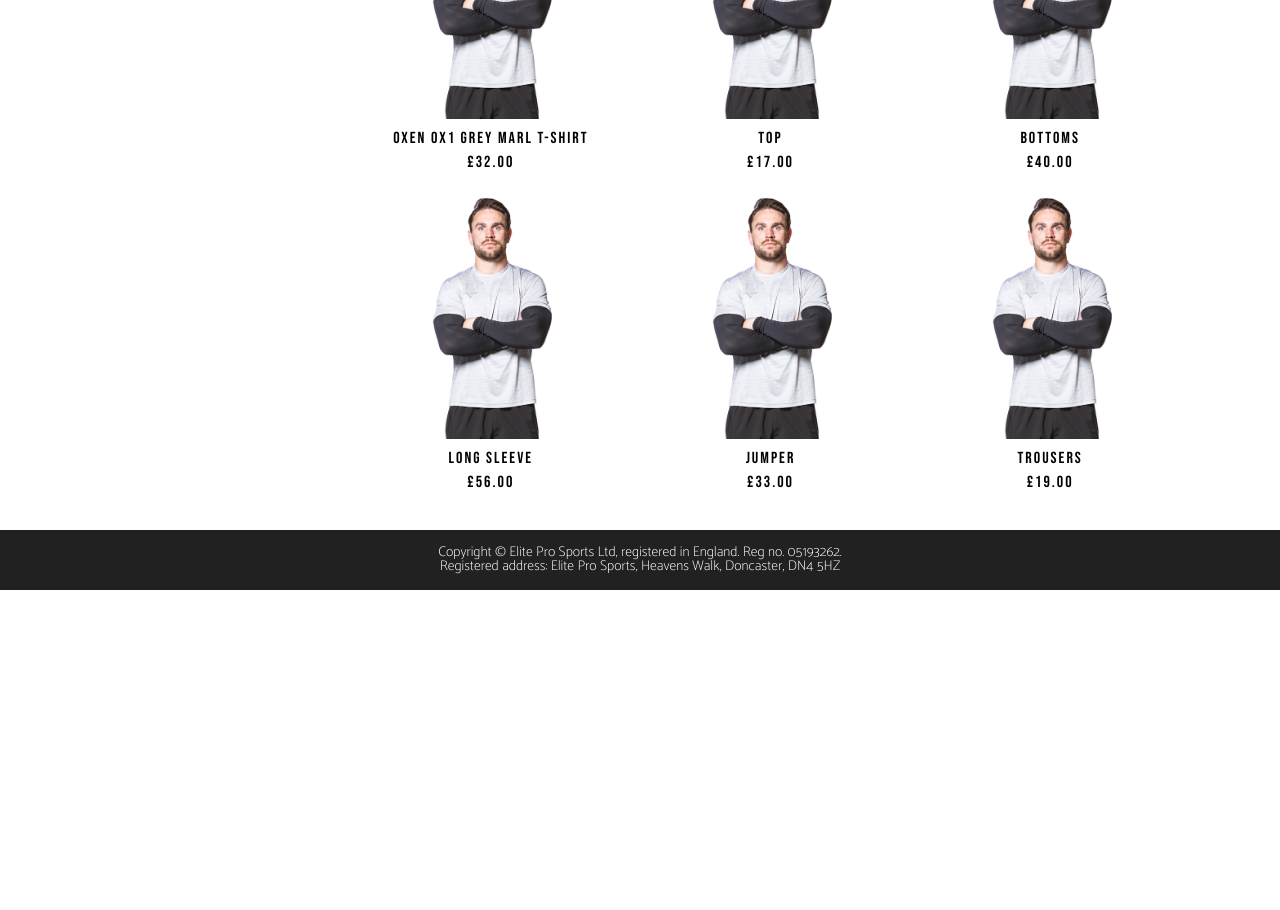
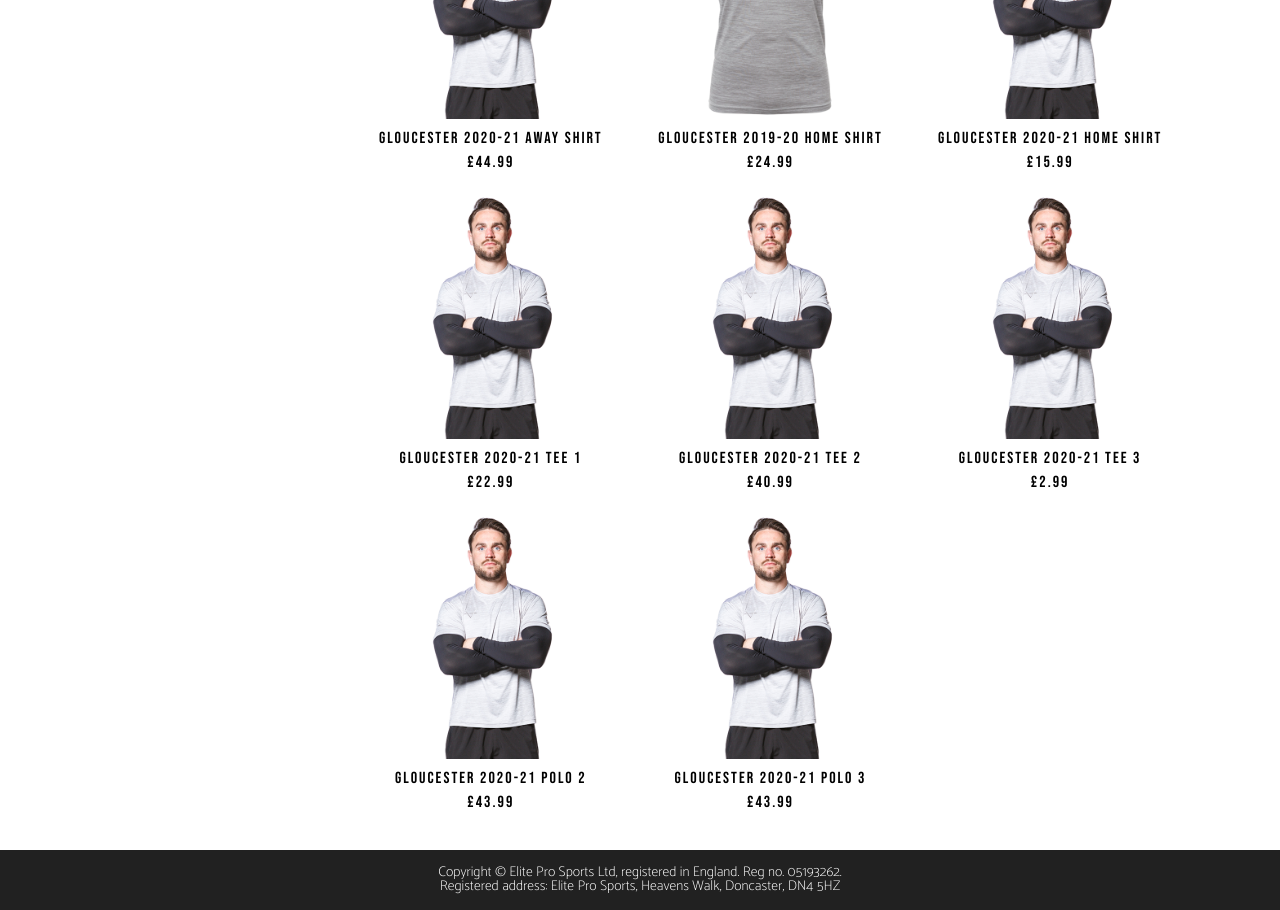
Before and after one commit to CraigJHorne/eps-website, a React (Create React App) app: page /shop/gloucesterrugby in a window 1280 px wide. Shown: the part 320-1230 px from the top of the page. Before the commit the page ends 910 px from the top, so only its background shows below. Built offline with nearby package versions, Linux system fonts and the light colour scheme.

Commit message:
created dynamic categories

```diff
--- a/src/App.js
+++ b/src/App.js
@@ -17,13 +17,22 @@
         <Route path="/shop/leedsrhinos">
           <Header />
           <Navigation />
-          <Product />
+          <Category
+          team="Leeds Rhinos"/>
+          <Footer />
+        </Route>
+        <Route path="/shop/doncasterrovers">
+          <Header />
+          <Navigation />
+          <Category
+          team="Doncaster Rovers"/>
           <Footer />
         </Route>
         <Route path="/shop/gloucesterrugby">
           <Header />
           <Navigation />
-          <Category />
+          <Category
+          team="Gloucester Rugby"/>
           <Footer />
         </Route>
         <Route path="/checkout">
@@ -32,10 +41,30 @@
           <Checkout />
           <Footer />
         </Route>
+        <Route path="/shop/oxen">
+          <Header />
+          <Navigation />
+          <Category
+          team="Oxen"/>
+          <Footer />
+        </Route>
+        <Route path="/shop/sale">
+          <Header />
+          <Navigation />
+          <Category
+          team="Sale"/>
+          <Footer />
+        </Route>
         <Route path="/login">
           <Header />
           <Navigation />
           Login
+          <Footer />
+        </Route>
+        <Route path="/shop/product/">
+          <Header />
+          <Navigation />
+          <Product />
           <Footer />
         </Route>
         <Route path="/">
--- a/src/Components/CategoryLayout.js
+++ b/src/Components/CategoryLayout.js
@@ -1,10 +1,11 @@
 import React from 'react';
 import '../Components/CategoryLayout.css';
 import ItemsCard from '../Components/ItemsCard';
+import data from '../data.js';
 
 
 
-function CategoryLayout() {
+function CategoryLayout( {team} ) {
 
   return (
     <div className="categorylayout">
@@ -16,53 +17,22 @@
     <div className="category__right">
 
     <div className="category__info">
-    <span className="category__infoGrey">Home / Shop / </span><span className="category__infoBlack">Category</span>
+    <span className="category__infoGrey">Home / Shop / </span><span className="category__infoBlack">{team}</span>
     </div>
 
     <div className="category__items">
 
+    {data.products.filter(product => product.team.includes(team)).map(filteredProduct =>
+
     	<ItemsCard
-        itemId="10002"
-    	itemImageOne="/images/Product2.jpg"
-    	itemImageTwo="/images/Product1.jpg"
-    	itemName="Oxen OX1 Grey Marl T-Shirt"
-    	itemPrice="32.00"
+        itemId={filteredProduct.id}
+    	itemImageOne={filteredProduct.imageOne}
+    	itemImageTwo={filteredProduct.imageTwo}
+    	itemName={filteredProduct.name}
+    	itemPrice={filteredProduct.price}
     	/>
-    	<ItemsCard
-        itemId="10003"
-    	itemImageOne="/images/Product2.jpg"
-    	itemImageTwo="/images/Product1.jpg"
-    	itemName="Top"
-    	itemPrice="17.00"
-    	/>
-    	<ItemsCard
-        itemId="10004"
-    	itemImageOne="/images/Product2.jpg"
-    	itemImageTwo="/images/Product1.jpg"
-    	itemName="Bottoms"
-    	itemPrice="40.00"
-    	/>
-    	<ItemsCard
-        itemId="10005"
-    	itemImageOne="/images/Product2.jpg"
-    	itemImageTwo="/images/Product1.jpg"
-    	itemName="Long Sleeve"
-    	itemPrice="56.00"
-    	/>
-    	<ItemsCard
-        itemId="10006"
-    	itemImageOne="/images/Product2.jpg"
-    	itemImageTwo="/images/Product1.jpg"
-    	itemName="Jumper"
-    	itemPrice="33.00"
-    	/>
-    	<ItemsCard
-        itemId="10007"
-    	itemImageOne="/images/Product2.jpg"
-    	itemImageTwo="/images/Product1.jpg"
-    	itemName="Trousers"
-    	itemPrice="19.00"
-    	/>
+
+        )}
 
     </div>
 
--- a/src/Components/CheckoutProduct.js
+++ b/src/Components/CheckoutProduct.js
@@ -1,4 +1,4 @@
-import React from 'react';
+import React, { useState } from 'react';
 import '../Components/CheckoutProduct.css';
 import { Link } from 'react-router-dom';
 import { useStateValue } from '../StateProvider';
@@ -16,7 +16,6 @@
       });
 
     }
-
 
 
   return (
--- a/src/Components/ItemsCard.js
+++ b/src/Components/ItemsCard.js
@@ -12,7 +12,7 @@
   return (
     <div className="items__container">
 
-        <Link to="/shop/leedsrhinos">
+        <Link to={"/shop/product/" + itemId}>
 
             <div className="items__main">
 
--- a/src/Components/ProductLayout.js
+++ b/src/Components/ProductLayout.js
@@ -3,6 +3,7 @@
 import CheckCircle from '@material-ui/icons/CheckCircleOutline';
 import HeartIcon from '@material-ui/icons/FavoriteBorder';
 import { useStateValue } from '../StateProvider';
+
 
 
 
--- a/src/Screens/Category.js
+++ b/src/Screens/Category.js
@@ -2,10 +2,11 @@
 import CategoryLayout from '../Components/CategoryLayout';
 
 
-function Category() {
+function Category( {team} ) {
   return (
 
-    <CategoryLayout />
+    <CategoryLayout
+    team={team}/>
   );
 }
 
--- /dev/null
+++ b/src/data.js
@@ -0,0 +1,125 @@
+export default {
+	products: [
+	{
+		id: 0,
+		SKU: "000001",
+		name: "Leeds Rhinos 2020-21 Home Shirt",
+		category: "Off-Field",
+		team: ["Leeds Rhinos", "Sale"],
+		price: 44.99,
+		imageOne: "/images/Product1.jpg",
+		imageTwo: "/images/Product2.jpg",
+		sale: 1,
+	},
+	{
+		id: 1,
+		SKU: "000002",
+		name: "Gloucester 2020-21 Away Shirt",
+		category: "Off-Field",
+		team: "Gloucester Rugby",
+		price: 44.99,
+		imageOne: "/images/Product2.jpg",
+		imageTwo: "/images/Product1.jpg",
+		sale: 0,
+	},
+	{
+		id: 2,
+		SKU: "000003",
+		name: "Gloucester 2019-20 Home Shirt",
+		category: "Off-Field",
+		team: "Gloucester Rugby",
+		price: 24.99,
+		imageOne: "/images/Product1.jpg",
+		imageTwo: "/images/Product2.jpg",
+		sale: 0,
+	},
+	{
+		id: 3,
+		SKU: "000004",
+		name: "Doncaster Rovers 2019-20 Away Shirt",
+		category: "Off-Field",
+		team: ["Doncaster Rovers", "Sale"],
+		price: 12.99,
+		imageOne: "/images/Product2.jpg",
+		imageTwo: "/images/Product1.jpg",
+		sale: 0,
+	},
+	{
+		id: 4,
+		SKU: "000005",
+		name: "Gloucester 2020-21 Home Shirt",
+		category: "Off-Field",
+		team: "Gloucester Rugby",
+		price: 15.99,
+		imageOne: "/images/Product2.jpg",
+		imageTwo: "/images/Product1.jpg",
+		sale: 1,
+	},
+	{
+		id: 5,
+		SKU: "000006",
+		name: "Gloucester 2020-21 Tee 1",
+		category: "Off-Field",
+		team: "Gloucester Rugby",
+		price: 22.99,
+		imageOne: "/images/Product2.jpg",
+		imageTwo: "/images/Product1.jpg",
+		sale: 0,
+	},
+	{
+		id: 6,
+		SKU: "000007",
+		name: "Gloucester 2020-21 Tee 2",
+		category: "Off-Field",
+		team: ["Gloucester Rugby", "Sale"],
+		price: 40.99,
+		imageOne: "/images/Product2.jpg",
+		imageTwo: "/images/Product1.jpg",
+		sale: 1,
+	},
+	{
+		id: 7,
+		SKU: "000008",
+		name: "Gloucester 2020-21 Tee 3",
+		category: "Off-Field",
+		team: ["Gloucester Rugby", "Sale"],
+		price: 2.99,
+		imageOne: "/images/Product2.jpg",
+		imageTwo: "/images/Product1.jpg",
+		sale: 0,
+	},
+	{
+		id: 8,
+		SKU: "000009",
+		name: "Oxen Polo 1",
+		category: "Off-Field",
+		team: "Oxen",
+		price: 41.99,
+		imageOne: "/images/Product2.jpg",
+		imageTwo: "/images/Product1.jpg",
+		sale: 0,
+	},
+	{
+		id: 9,
+		SKU: "000010",
+		name: "Gloucester 2020-21 Polo 2",
+		category: "Off-Field",
+		team: "Gloucester Rugby",
+		price: 43.99,
+		imageOne: "/images/Product2.jpg",
+		imageTwo: "/images/Product1.jpg",
+		sale: 1,
+	},
+	{
+		id: 10,
+		SKU: "000011",
+		name: "Gloucester 2020-21 Polo 3",
+		category: "Off-Field",
+		team: "Gloucester Rugby",
+		price: 43.99,
+		imageOne: "/images/Product2.jpg",
+		imageTwo: "/images/Product1.jpg",
+		sale: 1,
+	},
+	]
+}
```
Also changed, not shown: 2 other files (tests, documents, lock files or other folders).
